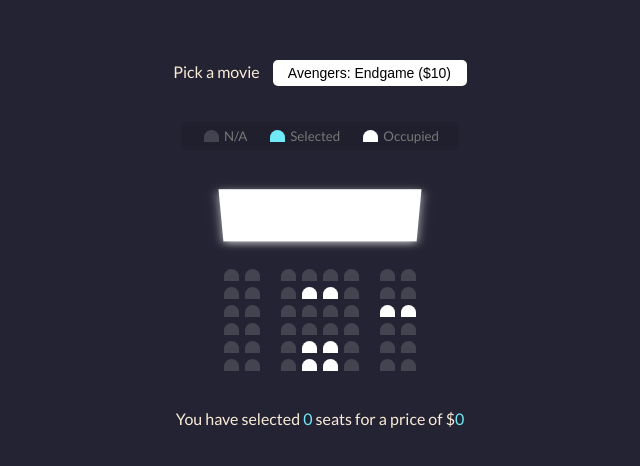
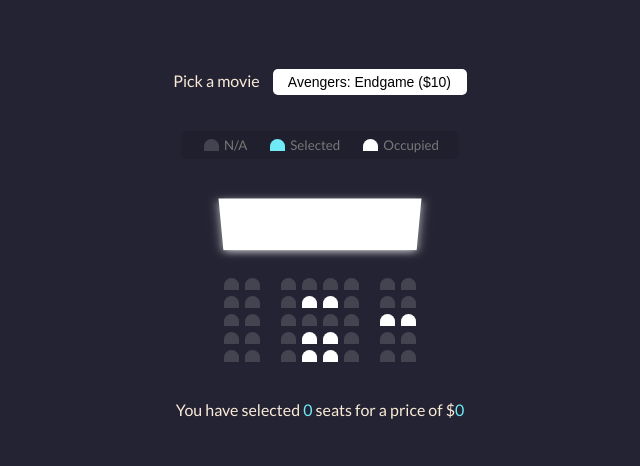
Before and after one commit to lonnyrichard27/Movie-bookingApp, a plain HTML site: page index.html in a window 1280 px wide. Shown: the part 164-630 px from the top of the page, without its empty margins (320-960 px from the left). Drawn offline with Linux system fonts and the light colour scheme.

Commit message:
reduced mockup

```diff
--- a/index.html
+++ b/index.html
@@ -30,7 +30,6 @@
             <small>Occupied</small>
         </li>
     </ul>
-
     <div class="container">
         <div class="screen"></div>
             <div class="row">
@@ -67,16 +66,6 @@
                 <div class="seat"></div>
                 <div class="seat"></div>
                 <div class="seat"></div>
-                <div class="seat"></div>
-                <div class="seat"></div>
-                <div class="seat"></div>
-                <div class="seat"></div>
-                <div class="seat"></div>
-            </div>
-            <div class="row">
-                <div class="seat"></div>
-                <div class="seat"></div>
-                <div class="seat"></div>
                 <div class="seat occupied"></div>
                 <div class="seat occupied"></div>
                 <div class="seat"></div>
```
